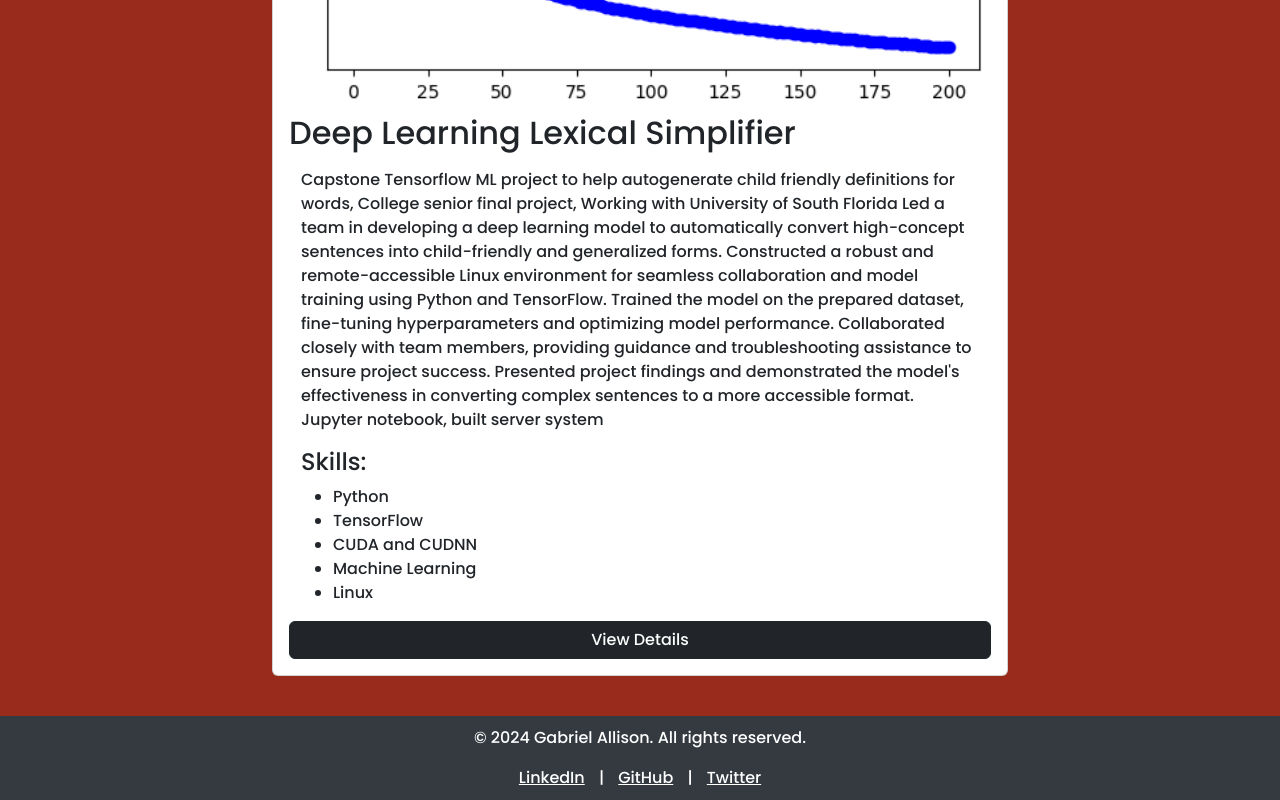
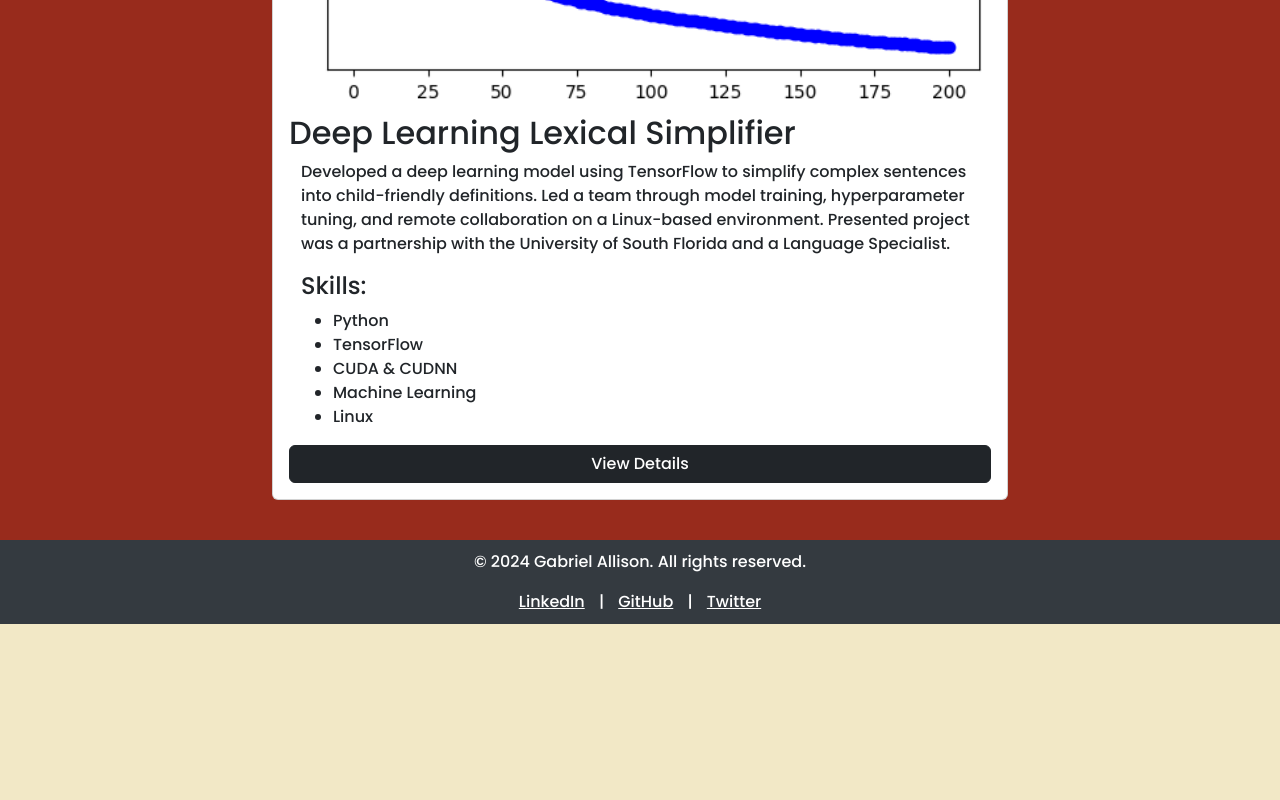
Before and after one commit to gumphso/gumphso.github.io, a plain HTML site: page html/project1.html in a window 1280 px wide. Shown: the part 667-1467 px from the top of the page. After the commit the page ends 1291 px from the top, so only its background shows below. Drawn offline with nearby package versions, Linux system fonts and the light colour scheme.

Commit message:
Update project1.html
Made description for project 1 more concise

```diff
--- a/html/project1.html
+++ b/html/project1.html
@@ -59,25 +59,19 @@
         <!-- Project Section -->
         <section style="padding: 40px;">
             <div class="container">
-        <h1 id="card-head" class="text-center">Project: Librarion</h1>
+                <h1 id="card-head" class="text-center">Project: Deep Learning Lexical Simplifier</h1>
                 <div class="row justify-content-center">
                     <div class="col-12 col-md-8">
                         <div class="card">
                             <div class="card-body">
                                 <img class="card-img-top" src="/pic/graph.png">
                                 <h2 class="card-title">Deep Learning Lexical Simplifier</h2>
-                <div class="container ">
-                  <p class="card-text"></p>
-                  Capstone Tensorflow ML project to help autogenerate child friendly definitions for words, College senior final project, Working with University of South Florida
-
-    Led a team in developing a deep learning model to automatically convert high-concept sentences into child-friendly and generalized forms.
-    Constructed a robust and remote-accessible Linux environment for seamless collaboration and model training using Python and TensorFlow.
-    Trained the model on the prepared dataset, fine-tuning hyperparameters and optimizing model performance.
-    Collaborated closely with team members, providing guidance and troubleshooting assistance to ensure project success.
-    Presented project findings and demonstrated the model's effectiveness in converting complex sentences to a more accessible format.
-    Jupyter notebook, built server system
-
-
+                                <div class="container">
+                                    <p class="card-text">
+                                        Developed a deep learning model using TensorFlow to simplify complex sentences
+                                        into child-friendly definitions. Led a team through model training,
+                                        hyperparameter tuning, and remote collaboration on a Linux-based environment.
+                                        Presented project was a partnership with the University of South Florida and a Language Specialist.
                                     </p>
                                     <div class="row align-items-start">
                                         <div class="col col-md-4">
@@ -85,18 +79,17 @@
                                             <ul>
                                                 <li>Python</li>
                                                 <li>TensorFlow</li>
-                        <li>CUDA and CUDNN</li>
+                                                <li>CUDA & CUDNN</li>
                                                 <li>Machine Learning</li>
                                                 <li>Linux</li>
                                             </ul>
                                         </div>
-
-                    <a href="https://github.com/gumphso/child-friendly-definitions/tree/main" class="btn btn-dark">View Details</a>
+                                        <a href="https://github.com/gumphso/child-friendly-definitions/tree/main"
+                                            class="btn btn-dark">View Details</a>
+                                    </div>
+                                </div>
                             </div>
 
-                </div>
-
-              </div>
                         </div>
                     </div>
                 </div>
```
Lines whose indentation alone changed are shown as unchanged.
